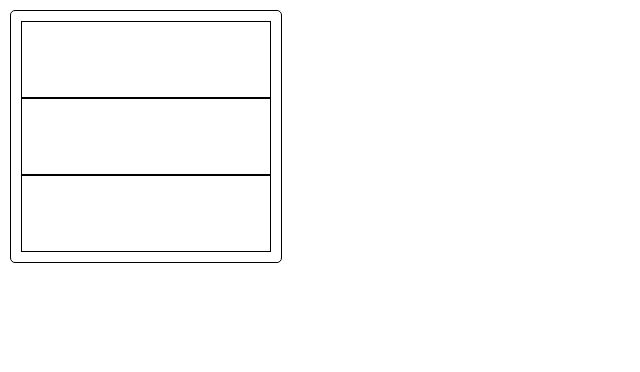
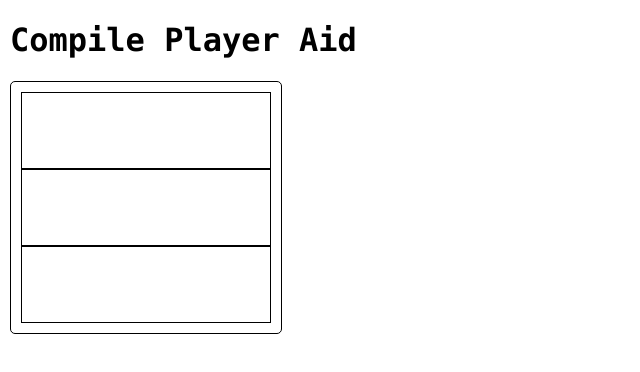
Before and after one commit to abaitken/compile-game-playeraid, a website with bundled scripts: page src/index.html in a window 1280 px wide. Shown: the whole page, without its empty margins (0-640 px from the left). Built offline with nearby package versions, Linux system fonts and the light colour scheme; files whose address does not match are found by name.

Commit message:
feat: Renamed project

```diff
--- a/src/index.html
+++ b/src/index.html
@@ -5,11 +5,12 @@
   <meta charset="utf-8" />
   <meta name="viewport" content="width=device-width, initial-scale=1, shrink-to-fit=no">
   <meta http-equiv="Content-Type" content="text/html; charset=utf-8" />
-  <title>Compile Game Combos</title>
+  <title>Compile Player Aid</title>
   <link rel="stylesheet" href="style/shared.css" media="screen">
 </head>
 
 <body>
+  <h1>Compile Player Aid</h1>
 
   <!-- ko foreach: protocols -->
 
--- a/src/package.json
+++ b/src/package.json
@@ -1,5 +1,5 @@
 {
-  "name": "compile-game-combos",
+  "name": "compile-game-playeraid",
   "version": "1.0.0",
   "description": "",
   "license": "GPL-3.0-or-later",
```
Also changed, not shown: 1 other file.
